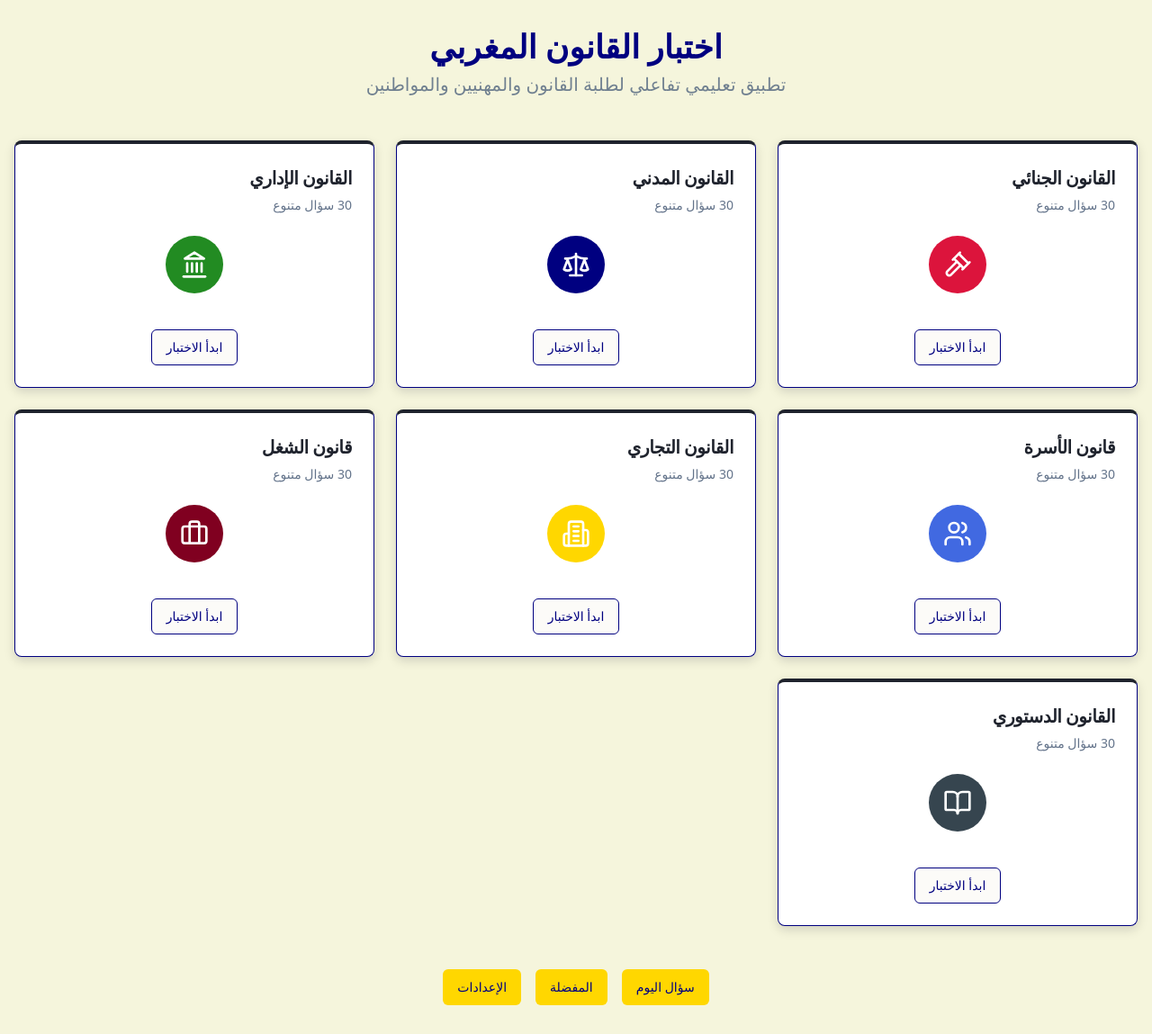
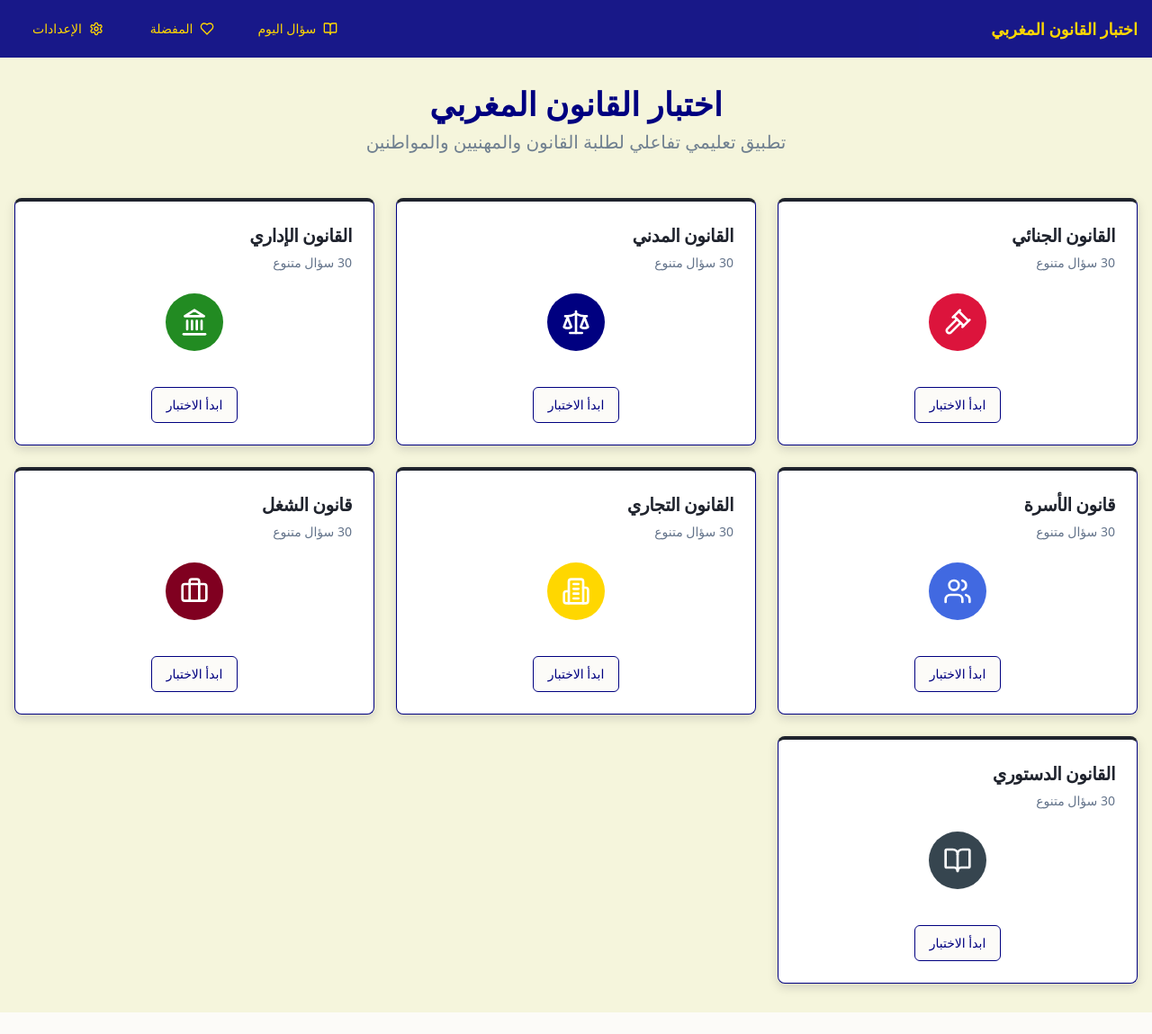
Before and after one commit to zakuxbnn/morocco-legal-quiz-app, a React (Vite) app: page / in a window 1280 px wide. Shown: the whole page at 90% size. After the commit the page ends 1125 px from the top, so only its background shows below. Built offline with nearby package versions, Linux system fonts and the light colour scheme.

Commit message:
Add navigation menu items
Add "Daily Question", "Favorites", and "Settings" to the navigation menu.

```diff
--- /dev/null
+++ b/src/components/NavBar.tsx
@@ -0,0 +1,60 @@
+
+import React from 'react';
+import { Link } from 'react-router-dom';
+import { BookOpen, Heart, Settings } from 'lucide-react';
+import {
+  NavigationMenu,
+  NavigationMenuContent,
+  NavigationMenuItem,
+  NavigationMenuLink,
+  NavigationMenuList,
+  NavigationMenuTrigger,
+  navigationMenuTriggerStyle
+} from "@/components/ui/navigation-menu";
+import { Button } from '@/components/ui/button';
+import { cn } from '@/lib/utils';
+
+const NavBar = () => {
+  return (
+    <div className="w-full bg-law-navy/90 dark:bg-law-navy py-3 sticky top-0 z-50">
+      <div className="container mx-auto flex items-center justify-between px-4">
+        <Link to="/" className="text-law-gold text-lg font-bold">
+          اختبار القانون المغربي
+        </Link>
+
+        <NavigationMenu dir="rtl">
+          <NavigationMenuList className="gap-2">
+            <NavigationMenuItem>
+              <Link to="/daily">
+                <Button variant="ghost" className="text-law-gold hover:text-white hover:bg-law-navy/50">
+                  <BookOpen className="mr-2 h-4 w-4" />
+                  <span>سؤال اليوم</span>
+                </Button>
+              </Link>
+            </NavigationMenuItem>
+
+            <NavigationMenuItem>
+              <Link to="/favorites">
+                <Button variant="ghost" className="text-law-gold hover:text-white hover:bg-law-navy/50">
+                  <Heart className="mr-2 h-4 w-4" />
+                  <span>المفضلة</span>
+                </Button>
+              </Link>
+            </NavigationMenuItem>
+
+            <NavigationMenuItem>
+              <Link to="/settings">
+                <Button variant="ghost" className="text-law-gold hover:text-white hover:bg-law-navy/50">
+                  <Settings className="mr-2 h-4 w-4" />
+                  <span>الإعدادات</span>
+                </Button>
+              </Link>
+            </NavigationMenuItem>
+          </NavigationMenuList>
+        </NavigationMenu>
+      </div>
+    </div>
+  );
+};
+
+export default NavBar;
--- a/src/pages/Index.tsx
+++ b/src/pages/Index.tsx
@@ -4,6 +4,7 @@ import { Link } from 'react-router-dom';
 import { Button } from '@/components/ui/button';
 import { Card, CardContent, CardDescription, CardFooter, CardHeader, CardTitle } from '@/components/ui/card';
 import { BookOpen, Gavel, Scale, Users, Building2, Briefcase, Landmark } from 'lucide-react';
+import NavBar from '@/components/NavBar';
 
 const legalCategories = [
   {
@@ -67,6 +68,7 @@ const legalCategories = [
 const Index = () => {
   return (
     <div className="min-h-screen bg-parchment dark:bg-gray-900">
+      <NavBar />
       <div className="container mx-auto px-4 py-8">
         <header className="text-center mb-12">
           <h1 className="text-4xl font-bold mb-2 text-law-navy dark:text-white">اختبار القانون المغربي</h1>
@@ -93,18 +95,6 @@ const Index = () => {
             </Card>
           ))}
         </div>
-
-        <div className="mt-12 flex justify-center gap-4">
-          <Link to="/daily">
-            <Button variant="secondary" className="bg-law-gold text-law-navy hover:bg-law-gold/80">سؤال اليوم</Button>
-          </Link>
-          <Link to="/favorites">
-            <Button variant="secondary" className="bg-law-gold text-law-navy hover:bg-law-gold/80">المفضلة</Button>
-          </Link>
-          <Link to="/settings">
-            <Button variant="secondary" className="bg-law-gold text-law-navy hover:bg-law-gold/80">الإعدادات</Button>
-          </Link>
-        </div>
       </div>
     </div>
   );
```
